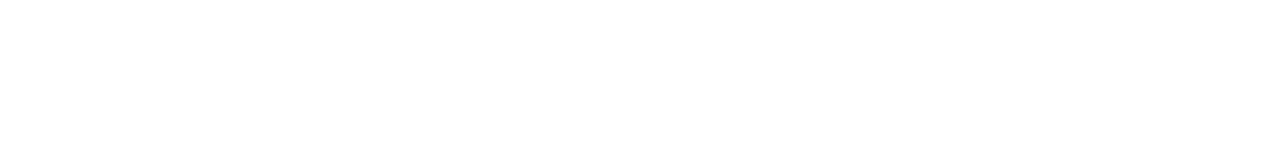
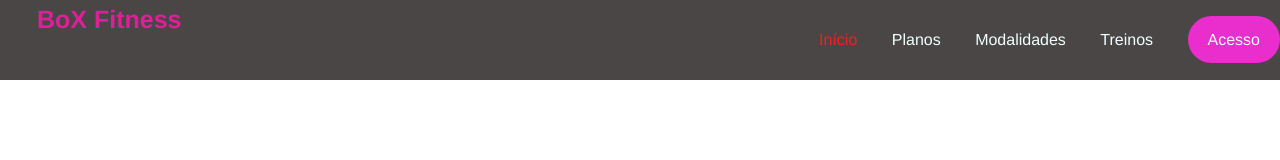
Before and after one commit to Vicdomingos/Box_Fitness, a plain HTML site: page BOX_FIT/index.html in a window 1280 px wide. Drawn offline with Linux system fonts and the light colour scheme.

Commit message:
Update index.html

```diff
--- a/BOX_FIT/index.html
+++ b/BOX_FIT/index.html
@@ -8,6 +8,20 @@
     <link rel="shortcut icon" href="img/favincofit.png" type="image/x-icon">
 </head>
 <body>
-
+    <!-- Barra de navegação -->
+    <header class="container">
+        <div class="navbar">
+            <h3>BoX Fitness</h3>
+            <nav>
+                <ul class="navbar-items">
+                    <li><a href="#" id="start">Início</a></li>
+                    <li><a href="#">Planos</a></li>
+                    <li><a href="#">Modalidades</a></li>
+                    <li><a href="#">Treinos</a></li>
+                    <li><a href="#" class="default-btn">Acesso</a></li>
+                </ul>
+            </nav>
+        </div>
+    </header>
 </body>
 </html>
```
